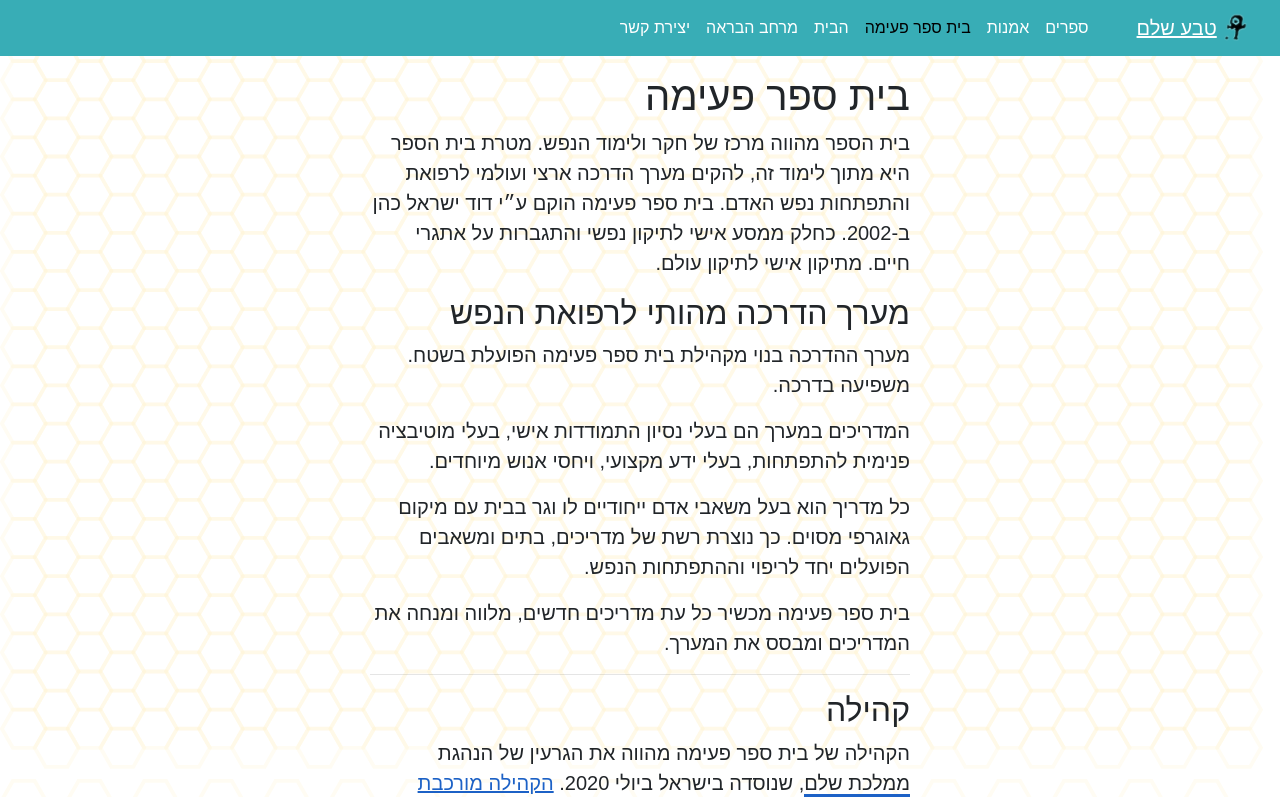
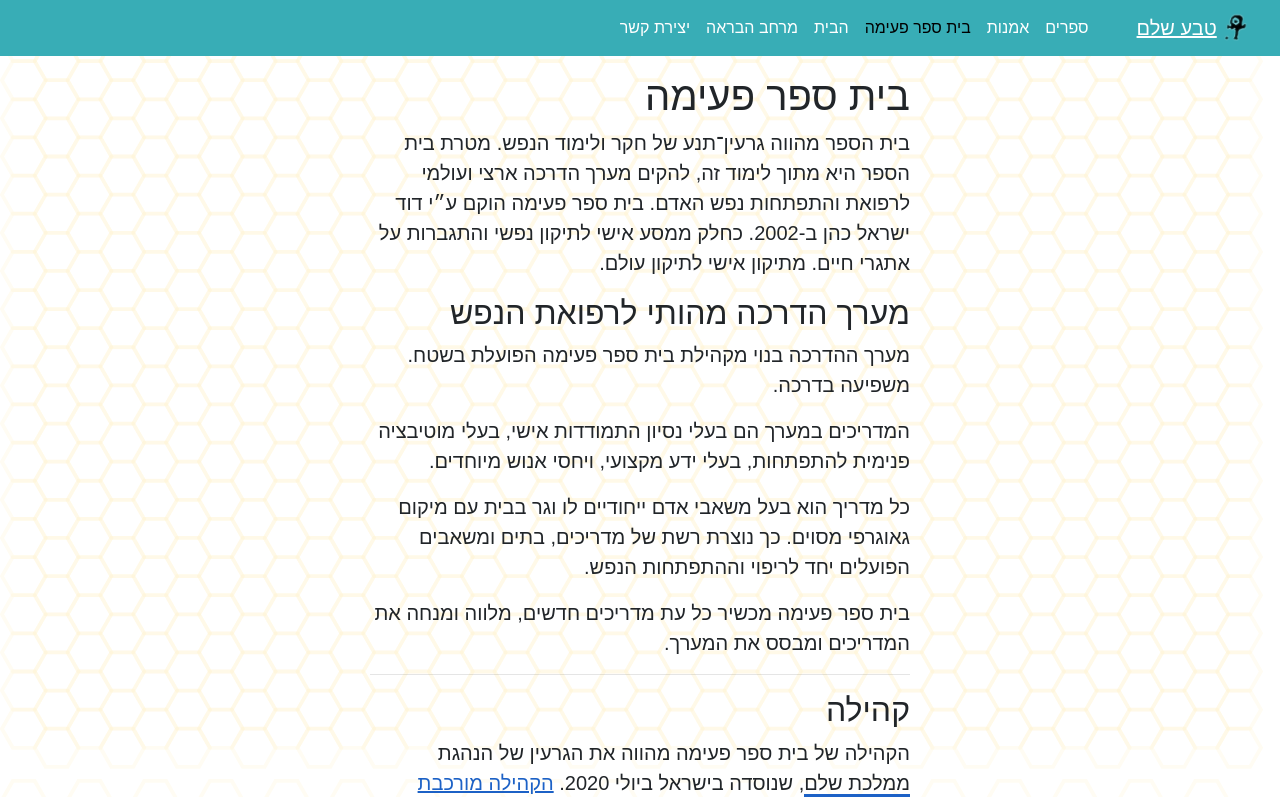
Before and after one commit to teva-shalem/main-gateway, a Vue app: page /school in a window 1280 px wide. Shown: the top 797 px of the page. Built offline with nearby package versions, Linux system fonts and the light colour scheme; what vue-easy-lightbox would draw is missing.

Commit message:
tenaa seed

```diff
--- a/src/views/Home.vue
+++ b/src/views/Home.vue
@@ -19,7 +19,7 @@
     <b-row class="justify-content-center mt-2 mb-2">
       <b-col lg="6" md="8">
         <b-embed type="iframe" allowfullscreen
-                 src="https://youtube.com/embed/jFGPInTzoqU"></b-embed>
+                 src="https://youtube.com/embed/UwHVBFvanlc"></b-embed>
       </b-col>
     </b-row>
 
--- a/src/views/School.vue
+++ b/src/views/School.vue
@@ -3,7 +3,7 @@
     <b-row>
       <b-col xl="6" lg="7" md="9" class="mx-auto mt-3">
         <h1>בית ספר פעימה</h1>
-        <p>בית הספר מהווה מרכז של חקר ולימוד הנפש. מטרת בית הספר היא מתוך לימוד זה, להקים מערך הדרכה ארצי ועולמי לרפואת והתפתחות נפש האדם. בית ספר פעימה הוקם ע״י דוד ישראל כהן ב-2002. כחלק ממסע אישי לתיקון נפשי והתגברות על אתגרי חיים. מתיקון אישי לתיקון עולם.</p>
+        <p>בית הספר מהווה גרעין־תנע של חקר ולימוד הנפש. מטרת בית הספר היא מתוך לימוד זה, להקים מערך הדרכה ארצי ועולמי לרפואת והתפתחות נפש האדם. בית ספר פעימה הוקם ע״י דוד ישראל כהן ב-2002. כחלק ממסע אישי לתיקון נפשי והתגברות על אתגרי חיים. מתיקון אישי לתיקון עולם.</p>
 
         <h2>מערך הדרכה מהותי לרפואת הנפש</h2>
         <p>מערך ההדרכה בנוי מקהילת בית ספר פעימה הפועלת בשטח.<br/>משפיעה בדרכה.</p>
```
Also changed, not shown: public/img/turnover.jpg (added).
